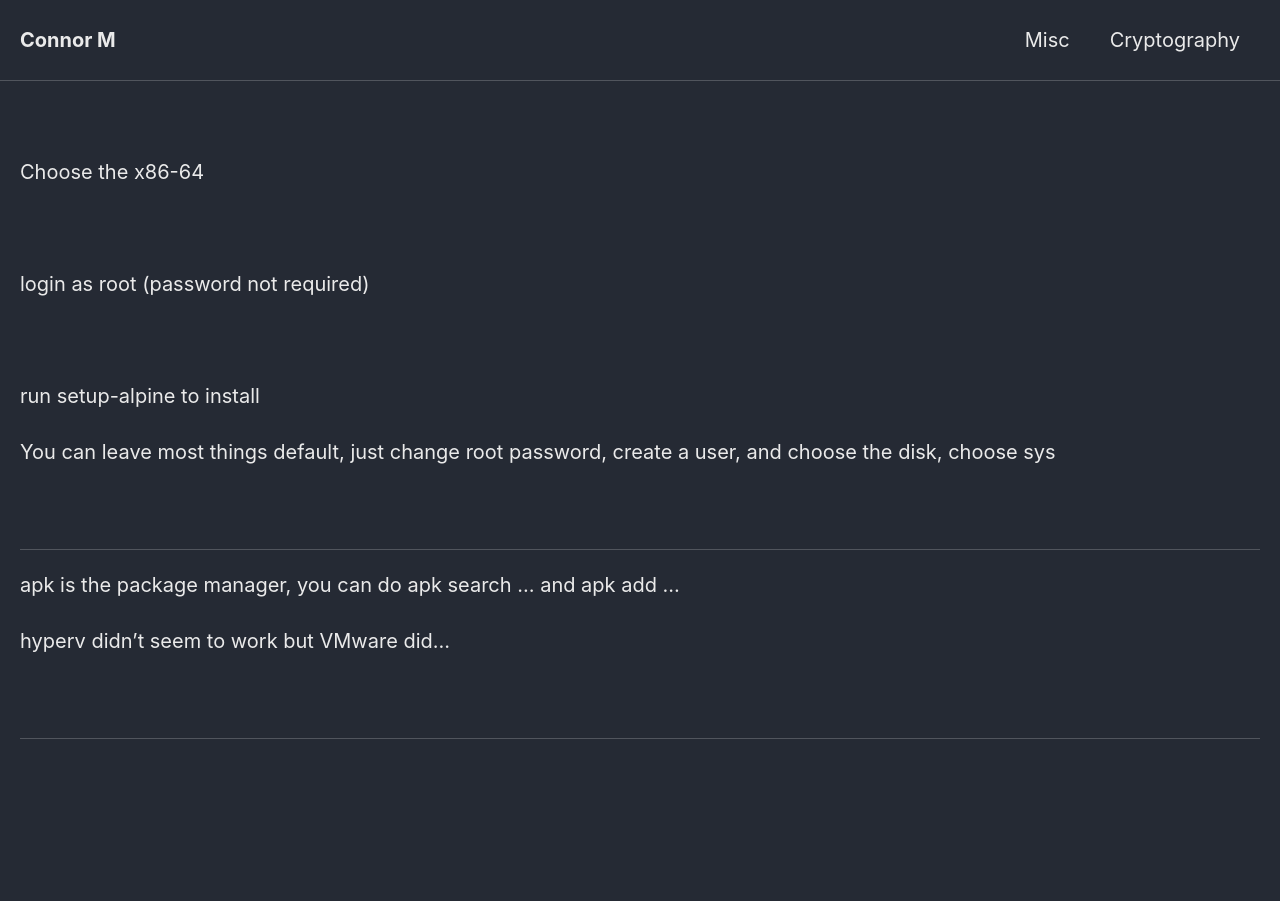
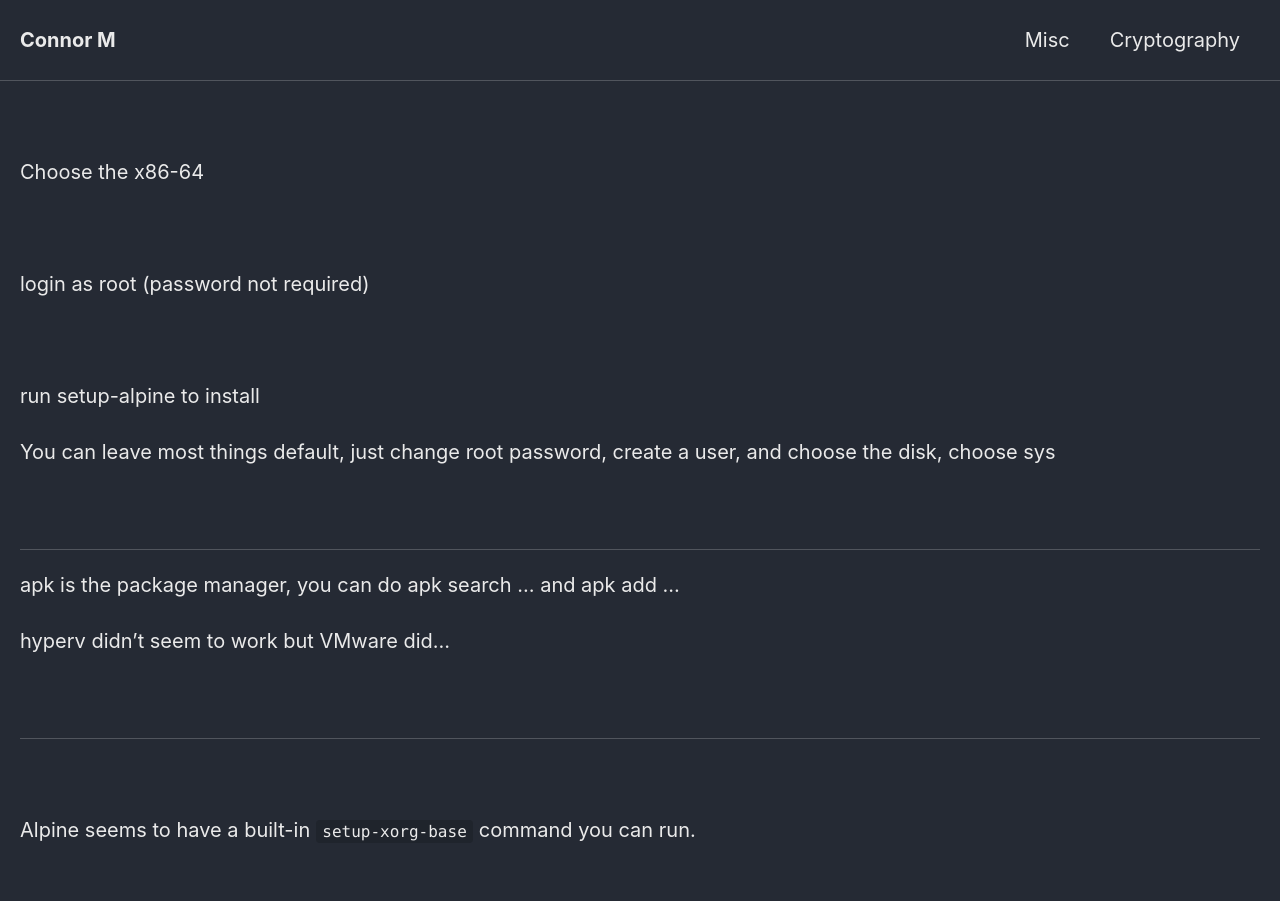
Before and after one commit to Connor-McCartney/Connor-McCartney.github.io, a Jekyll site: the page built from _pages/misc/alpine.md, in a window 1280 px wide. Built offline with Jekyll 4.4.1, drawn with Linux system fonts in a browser that asks for light colours; cached includes are drawn as plain includes; our own code applies the rules of GitHub Pages for plain Markdown files.

Commit message:
Update alpine.md

```diff
--- a/_pages/misc/alpine.md
+++ b/_pages/misc/alpine.md
@@ -31,3 +31,6 @@ hyperv didn't seem to work but VMware did...
 ---
 
 <br>
+
+
+Alpine seems to have a built-in `setup-xorg-base` command you can run.
```
